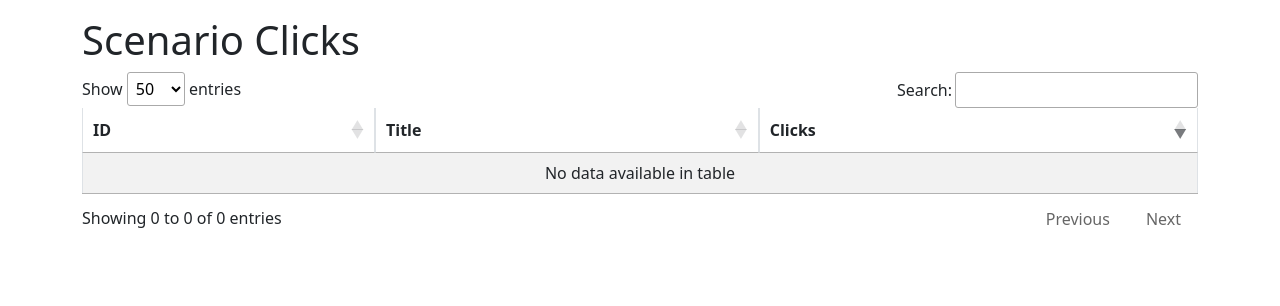
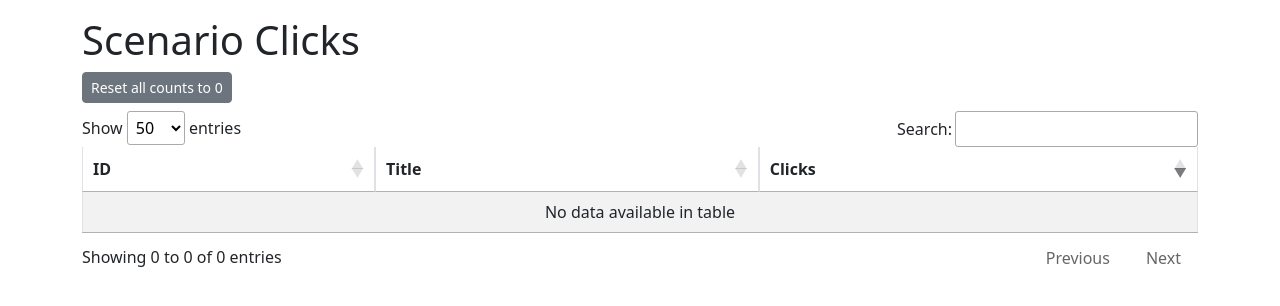
Before and after one commit to hendrik-p/dg_scenario_database, a Flask app: page /scenario_clicks in a window 1280 px wide. Shown: the part 59-365 px from the top of the page. Run offline with Flask 3, Linux system fonts and the light colour scheme; the visitor is signed in with stand-in values (Sample User, id 1); data that the repository does not hold is empty; some libraries are stand-ins or nearby versions.

Commit message:
Functionality for resetting click counts

```diff
--- a/dg_scenario_database/templates/scenario_clicks.html
+++ b/dg_scenario_database/templates/scenario_clicks.html
@@ -4,6 +4,9 @@
 
 <div class="container mt-3">
   <h1>Scenario Clicks</h1>
+  <form method="POST" action="{{ url_for('reset_scenario_clicks') }}" onsubmit="return confirm('Reset all scenario click counts to 0? This cannot be undone.');">
+    <button type="submit" class="btn btn-secondary btn-sm mb-2">Reset all counts to 0</button>
+  </form>
   <table id="scenario_clicks_table" class="table table-bordered table-striped table-hover" style="width:100%">
     <thead>
       <tr>
--- a/dg_scenario_database/views.py
+++ b/dg_scenario_database/views.py
@@ -164,6 +164,16 @@ def scenario_clicks():
         return redirect(url_for('index'))
     scenarios = Scenario.query.order_by(Scenario.click_count.desc()).all()
     return render_template('scenario_clicks.html', scenarios=scenarios)
+
+@app.route('/reset_scenario_clicks', methods=['POST'])
+@login_required
+def reset_scenario_clicks():
+    if not current_user.is_admin:
+        return redirect(url_for('index'))
+    Scenario.query.update({Scenario.click_count: 0})
+    db.session.commit()
+    app.logger.info(f'Scenario click counts reset by {current_user.username}')
+    return redirect(url_for('scenario_clicks'))
 
 @app.route('/edit_scenarios', methods=['GET', 'POST'])
 @login_required
```
